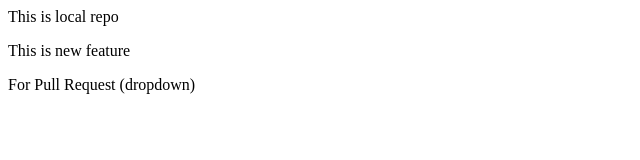
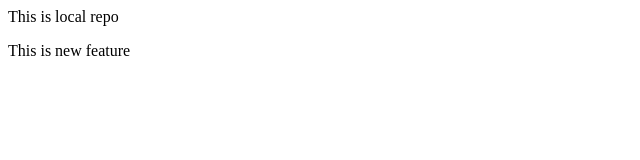
Before and after one commit to Azeem18/localRepo, a plain HTML site: page index.html in a window 1280 px wide. Shown: the whole page, without its empty margins (0-640 px from the left). Drawn offline with Linux system fonts and the light colour scheme.

Commit message:
Delete dropdown

```diff
--- a/index.html
+++ b/index.html
@@ -1,3 +1,2 @@
 <p>This is local repo</p>
 <p>This is new feature</p>
-<p>For Pull Request (dropdown)</p>
```
